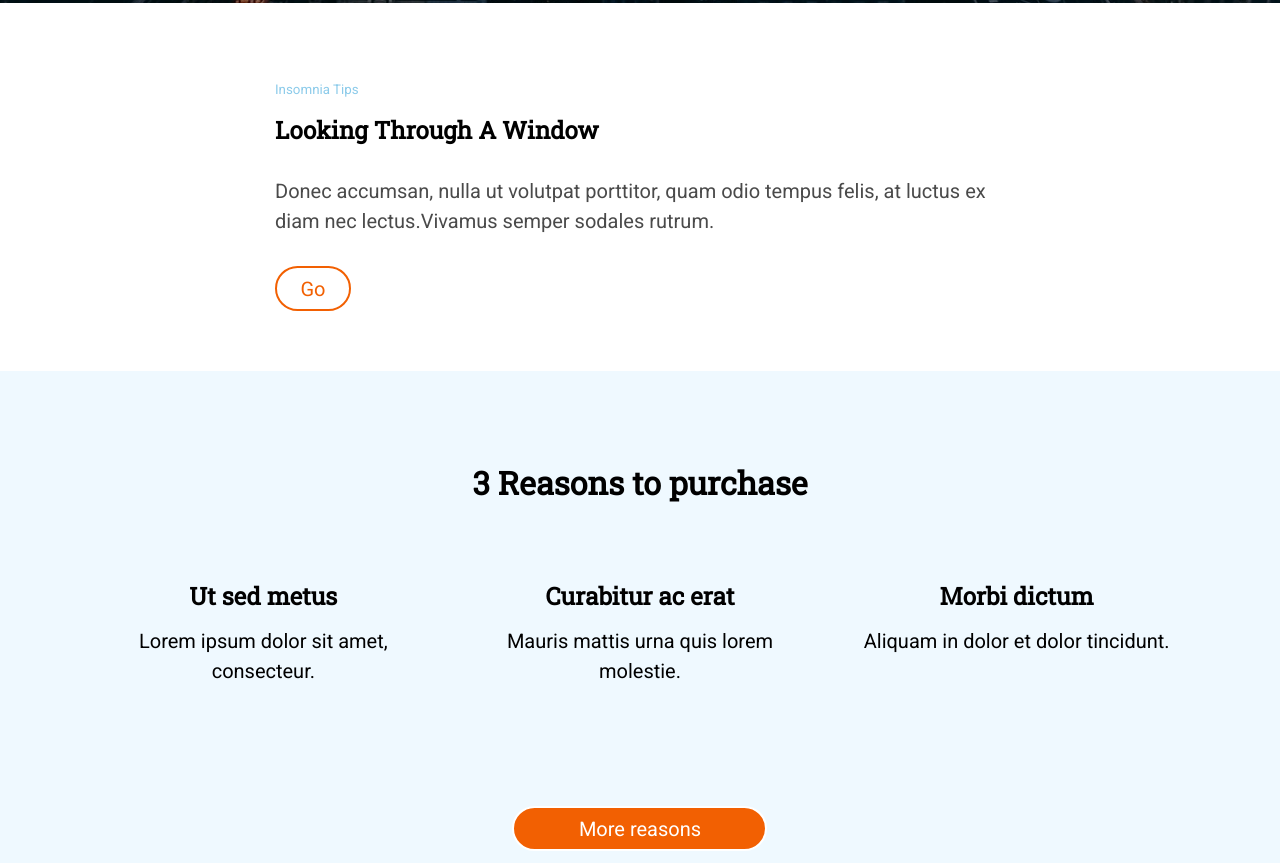
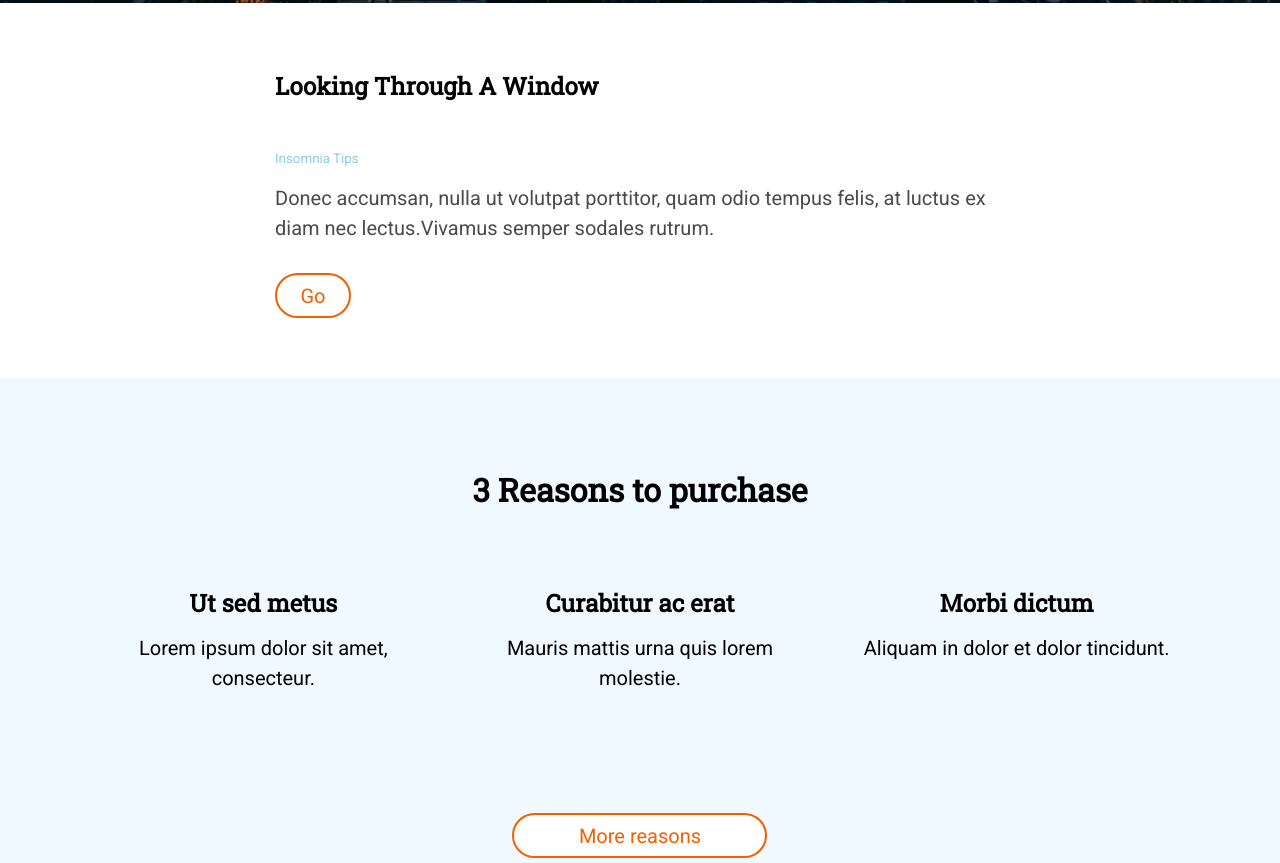
Before and after one commit to barbara-chaves/m1-evaluacion-final-barbara-chaves, a website: page docs/index.html in a window 1280 px wide. Shown: the part 797-1660 px from the top of the page. Drawn offline with nearby package versions, Linux system fonts and the light colour scheme; files that its build step writes are made by us from their sources; files whose address does not match are found by name.

Commit message:
change section1

```diff
--- a/_src/assets/scss/layouts/_footer.scss
+++ b/_src/assets/scss/layouts/_footer.scss
@@ -75,7 +75,6 @@
                 color: red;
             }
         }
-
     }
 }
 
--- a/_src/assets/scss/layouts/_header.scss
+++ b/_src/assets/scss/layouts/_header.scss
@@ -77,6 +77,10 @@
         box-shadow: 0;
         transition: all ease 0.5s;
 
+        @media all and (max-width: 767px) {
+            display: none;
+        }
+
         &:hover {
             transform: scale(1.5) translateY(10%);
         }
--- a/_src/assets/scss/main.scss
+++ b/_src/assets/scss/main.scss
@@ -1,7 +1,6 @@
 @import 'core/variables';
 @import 'core/mixins';
 @import 'layouts/reset';
-@import 'core/links';
 @import 'core/animations';
 @import 'layouts/header';
 @import 'components/typography';
@@ -24,6 +23,9 @@
     }
 
     .article {
+       display: flex;
+       flex-direction: column;
+
 
         &__small {
             color: $small-color;
@@ -34,6 +36,7 @@
 
             @media all and (min-width: 768px) {
                 margin-bottom: 30px;
+                order: -1;
             }
 
         }
@@ -42,10 +45,12 @@
             color: $article-text-color;
             font-size: 18px;
             line-height: 30px;
-            margin: 0 0 30px 0;
+            margin: 0 0 50px 0;
 
             @media all and (min-width: 768px) {
                 font-size: 20px;
+                margin: 0 0 30px 0;
+
             }
         }
 
@@ -150,7 +155,7 @@
             align-items: end;
             align-self: end;
 
-            @include mx-button($buttom-color, white);
+            @include mx-button(white, $buttom-color);
 
             @media all and (min-width: 768px) {
                 grid-column: span 3;
```
Also changed, not shown: _src/templates/partials/_header.html (+0 -3 lines), _src/templates/partials/_link.html (deleted, +0 -1 lines), _src/templates/partials/_main.html (+0 -1 lines).
